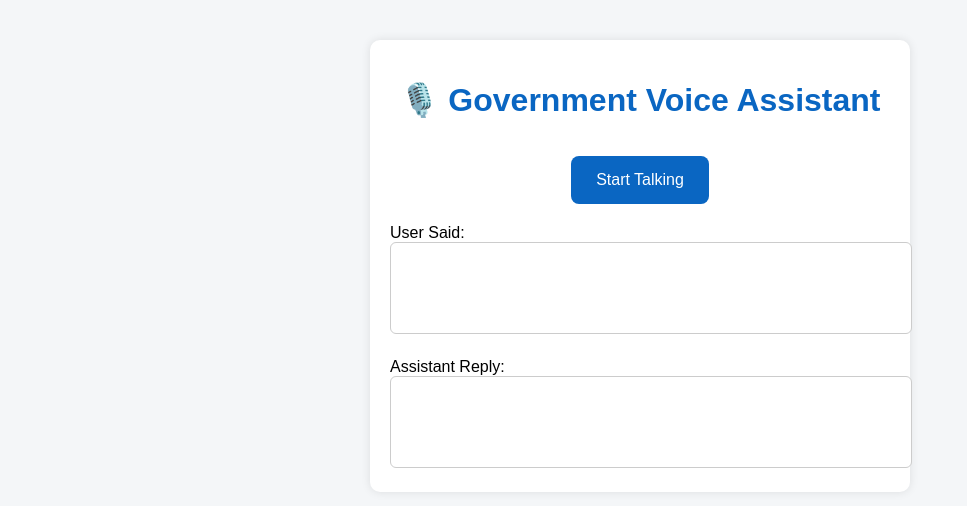
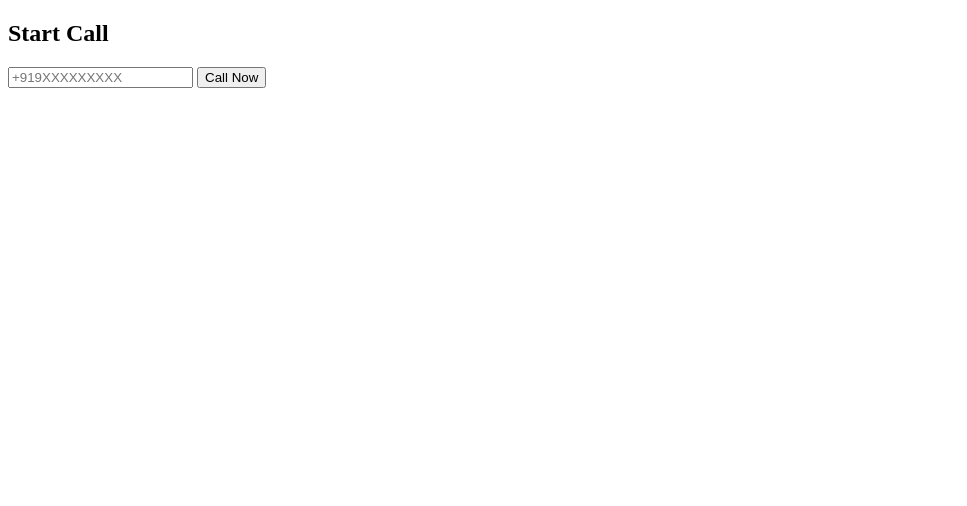
Before and after one commit to RuhiModi/VoiceAgent, a website: page public/index.html in a window 1280 px wide. Shown: the whole page, without its empty margins (0-967 px from the left). Drawn offline with Linux system fonts and the light colour scheme.

Commit message:
Refactor index.html for Call Assistant interface

```diff
--- a/public/index.html
+++ b/public/index.html
@@ -1,72 +1,33 @@
 <!DOCTYPE html>
-<html lang="en">
+<html>
 <head>
-  <meta charset="UTF-8" />
-  <title>Government Voice Assistant</title>
-  <meta name="viewport" content="width=device-width, initial-scale=1.0" />
+  <title>Call Assistant</title>
+</head>
+<body>
+  <h2>Start Call</h2>
 
-  <style>
-    body {
-      font-family: Arial, sans-serif;
-      background: #f4f6f8;
-      margin: 0;
-      padding: 0;
+  <input id="phone" placeholder="+919XXXXXXXXX" />
+  <button onclick="call()">Call Now</button>
+
+  <pre id="result"></pre>
+
+  <script>
+    async function call() {
+      const phone = document.getElementById("phone").value;
+
+      const res = await fetch("/start-call", {
+        method: "POST",
+        headers: {
+          "Content-Type": "application/json",
+          "x-api-key": "YOUR_INTERNAL_API_KEY"
+        },
+        body: JSON.stringify({ to: phone })
+      });
+
+      const data = await res.json();
+      document.getElementById("result").innerText =
+        JSON.stringify(data, null, 2);
     }
-    .container {
-      max-width: 500px;
-      margin: 40px auto;
-      background: white;
-      padding: 20px;
-      border-radius: 10px;
-      box-shadow: 0 0 10px rgba(0,0,0,0.1);
-      text-align: center;
-    }
-    h1 {
-      color: #0a66c2;
-    }
-    button {
-      background: #0a66c2;
-      color: white;
-      border: none;
-      padding: 15px 25px;
-      font-size: 16px;
-      border-radius: 8px;
-      cursor: pointer;
-      margin-top: 15px;
-    }
-    .box {
-      margin-top: 20px;
-      text-align: left;
-    }
-    textarea {
-      width: 100%;
-      height: 70px;
-      padding: 10px;
-      border-radius: 6px;
-      border: 1px solid #ccc;
-      resize: none;
-    }
-  </style>
-</head>
-
-<body>
-  <div class="container">
-    <h1>🎙️ Government Voice Assistant</h1>
-
-    <button id="startBtn">Start Talking</button>
-
-    <div class="box">
-      <label>User Said:</label>
-      <textarea id="userSpeech" readonly></textarea>
-    </div>
-
-    <div class="box">
-      <label>Assistant Reply:</label>
-      <textarea id="aiReply" readonly></textarea>
-    </div>
-  </div>
-
-  <!-- ✅ USE ONLY THIS -->
-  <script src="script.js"></script>
+  </script>
 </body>
 </html>
```
